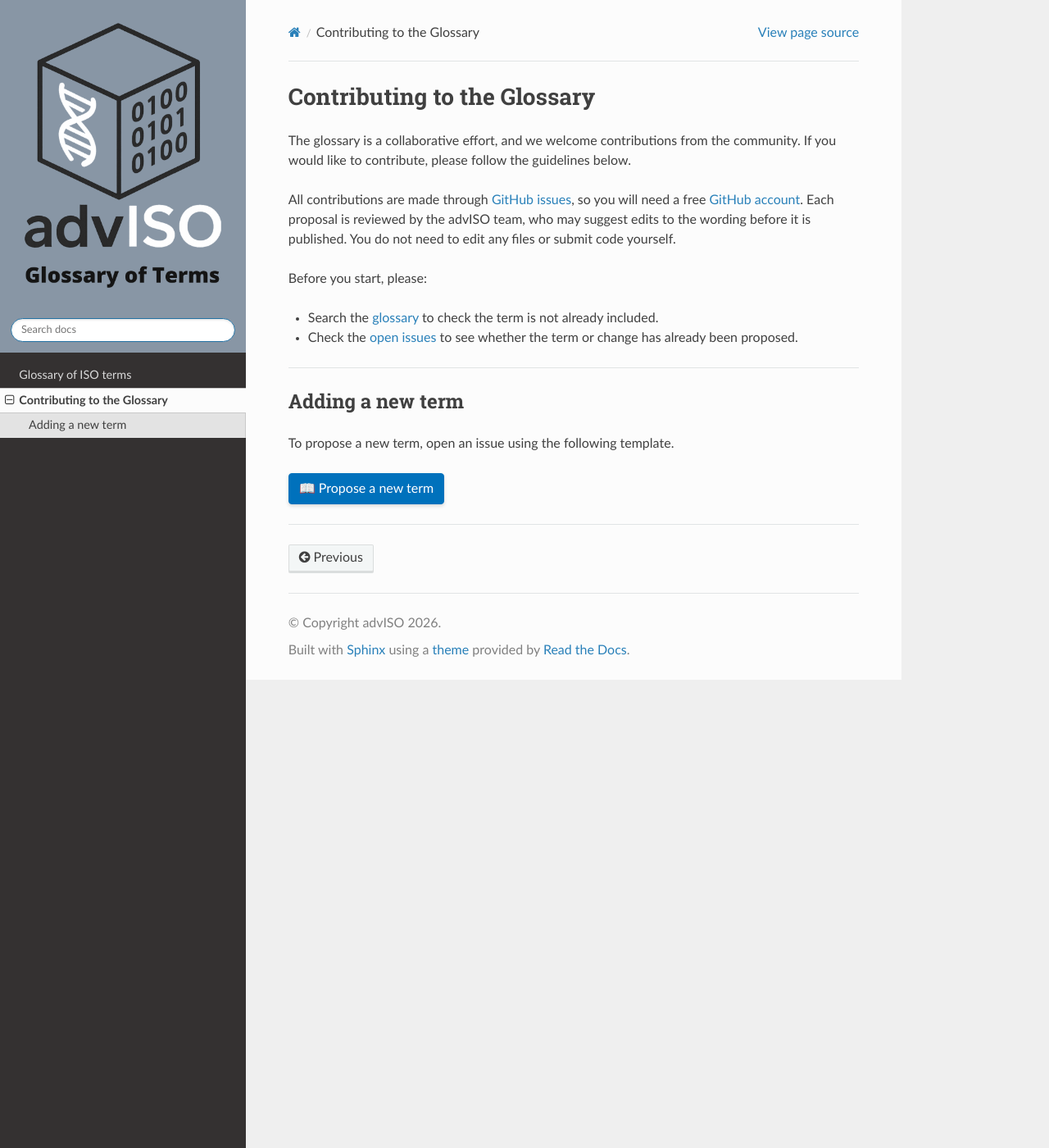
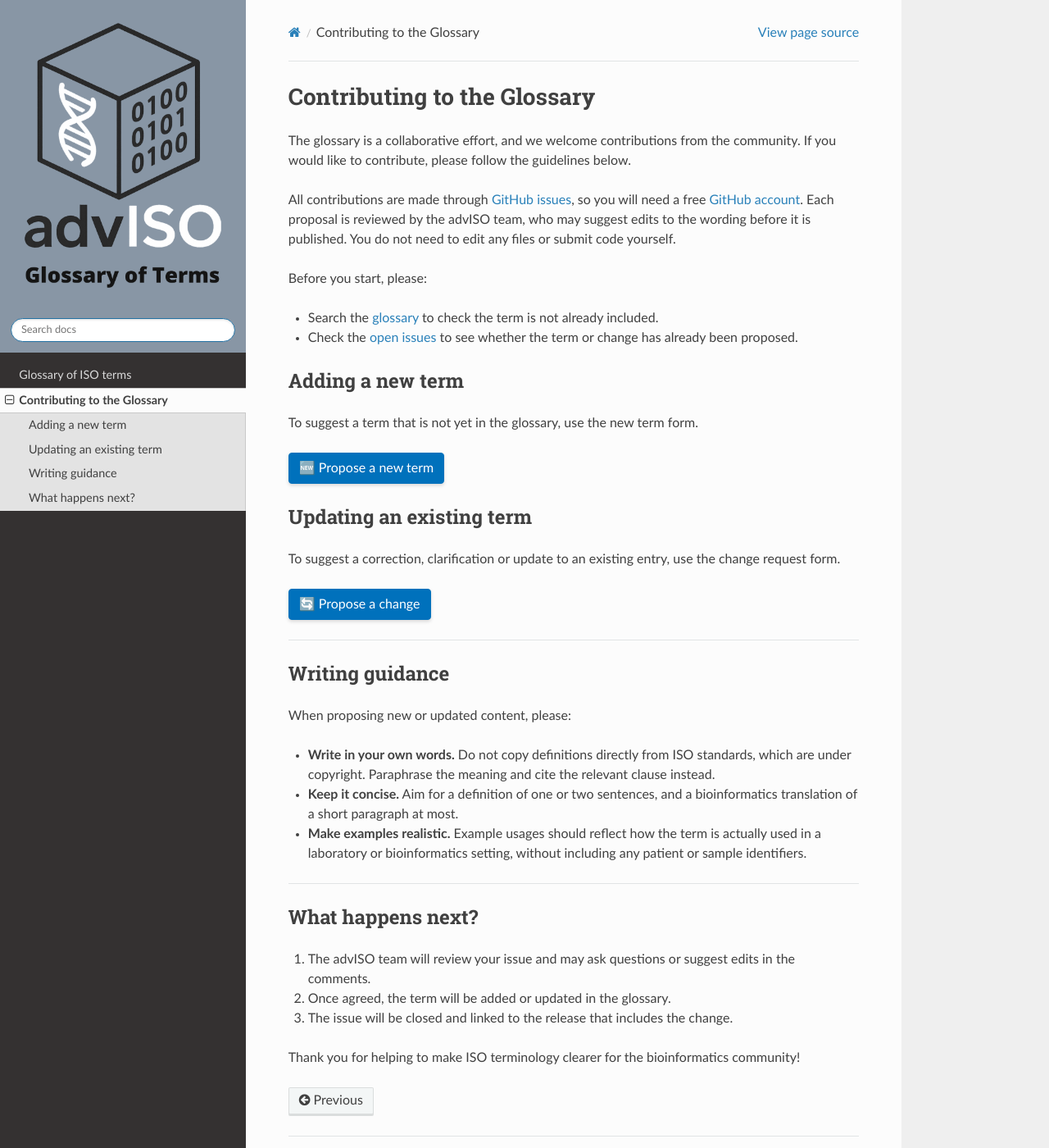
Before and after one commit to advISO-project/advISO_glossary, a Sphinx documentation site: the page built from docs/source/contributing.rst, in a window 1280 px wide and 1400 px high. Shown: the whole window at 82% size. Built offline with Sphinx 7.4.7 and the Read the Docs theme 3.1.0, drawn with Linux system fonts in a browser that asks for light colours.

Commit message:
Expand contribution text

```diff
--- a/docs/source/contributing.rst
+++ b/docs/source/contributing.rst
@@ -12,17 +12,46 @@ Before you start, please:
 * Search the :ref:`glossary <glossary>` to check the term is not already included.
 * Check the `open issues <https://github.com/advISO-project/advISO_glossary/issues>`_ to see whether the term or change has already been proposed.
 
---------------------------------------------------------
-
 Adding a new term
 -----------------
 
-To propose a new term, open an issue using the following template.
+To suggest a term that is not yet in the glossary, use the new term form.
 
-.. button-link:: https://github.com/advISO-project/advISO_glossary/issues/new?template=new-glossary-entry.md
+.. button-link:: https://github.com/advISO-project/advISO_glossary/issues/new?template=new_glossary_term.md
    :color: primary
    :shadow:
 
-   📖 Propose a new term
+   🆕 Propose a new term
 
---------------------------------------------------------
+Updating an existing term
+-------------------------
+
+To suggest a correction, clarification or update to an existing entry, use the change request form.
+
+.. button-link:: https://github.com/advISO-project/advISO_glossary/issues/new?template=change-an-existing-glossary-entry.md
+   :color: primary
+   :shadow:
+
+   🔄 Propose a change
+
+----------------------------------------------
+
+Writing guidance
+----------------
+
+When proposing new or updated content, please:
+
+* **Write in your own words.** Do not copy definitions directly from ISO standards, which are under copyright. Paraphrase the meaning and cite the relevant clause instead.
+* **Keep it concise.** Aim for a definition of one or two sentences, and a bioinformatics translation of a short paragraph at most.
+* **Make examples realistic.** Example usages should reflect how the term is actually used in a laboratory or bioinformatics setting, without including any patient or sample identifiers.
+
+-------------------------------------------
+
+What happens next?
+------------------
+
+1. The advISO team will review your issue and may ask questions or suggest edits in the comments.
+2. Once agreed, the term will be added or updated in the glossary.
+3. The issue will be closed and linked to the release that includes the change.
+
+Thank you for helping to make ISO terminology clearer for the bioinformatics community!
```
